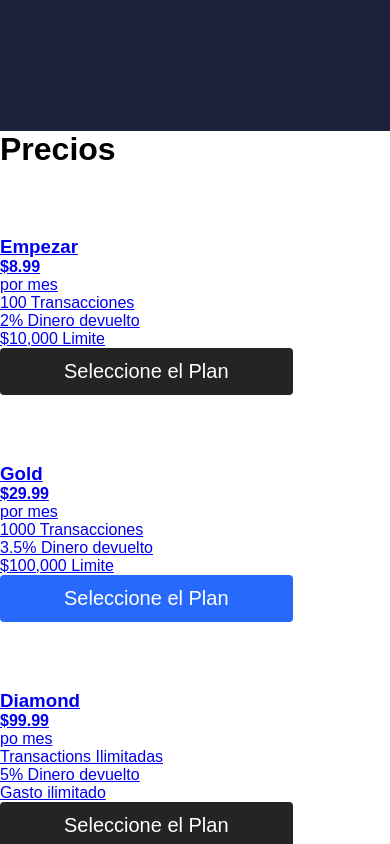
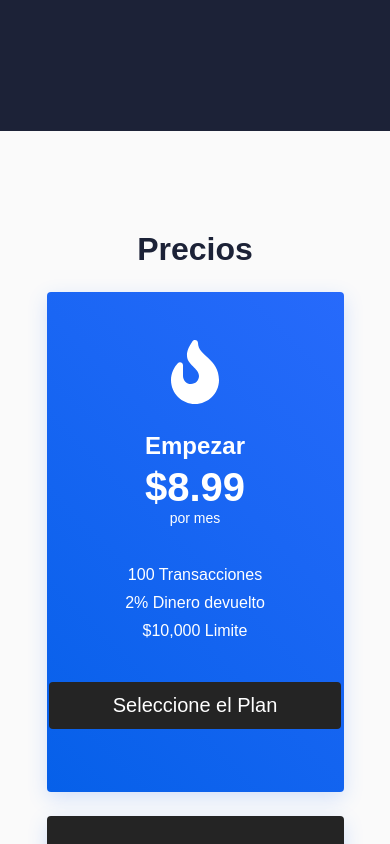
Before and after one commit to brammont/React-landingPage-app, a React (Create React App) app: page / in a window 390 px wide. Shown: the part 3520-4364 px from the top of the page. Built offline with nearby package versions, Linux system fonts and the light colour scheme.

Commit message:
agregando estilo css para el componenete pricing

```diff
--- a/src/components/Pricing.css
+++ b/src/components/Pricing.css
@@ -0,0 +1,122 @@
+.pricing__section {
+    padding: 100px 0 160px;
+    display: flex;
+    flex-direction: column;
+    justify-content: center;
+    background: #fafafa;
+  }
+
+  .pricing__container-card {
+    background: linear-gradient(45deg, #0660e9 0%, #276afb 100%);
+    box-shadow: 0 6px 20px rgba(56, 125, 255, 0.2);
+    width: 280px;
+    height: 500px;
+    text-decoration: none;
+    border-radius: 4px;
+  }
+
+  .pricing__container-card:nth-child(2) {
+    transform: scale(1.05);
+    background: #242424;
+  }
+
+  .pricing__container-card:hover {
+    transform: scale(1.06);
+    transition: all 0.3s ease-out;
+    color: #1c2237;
+  }
+
+  .pricing__container-card:nth-child(2) {
+    margin: 0 24px;
+  }
+
+  .pricing__container {
+    display: flex;
+    justify-content: center;
+    align-items: center;
+  }
+
+  .pricing__wrapper {
+    display: flex;
+    flex-direction: column;
+    align-items: start;
+    margin: 0 auto;
+  }
+
+  .pricing__heading {
+    color: #1c2237;
+    margin-bottom: 24px;
+  }
+
+  .pricing__container-cardInfo {
+    display: flex;
+    flex-direction: column;
+    height: 500px;
+    padding: 24px;
+    align-items: center;
+    color: #fff;
+  }
+
+  .pricing__container-cardInfo h3 {
+    margin-bottom: 5px;
+    font-size: 24px;
+  }
+
+  .pricing__container-cardInfo h4 {
+    font-size: 40px;
+  }
+
+  .pricing__container-cardInfo p {
+    font-size: 14px;
+    margin-bottom: 24px;
+  }
+
+  .pricing__container-features {
+    margin: 16px 0 32px;
+    list-style: none;
+  }
+
+  .pricing__container-features li {
+    margin-bottom: 10px;
+  }
+
+  .pricing__container-features {
+    display: flex;
+    flex-direction: column;
+    align-items: center;
+  }
+
+  .icon {
+    margin: 24px 0;
+  }
+
+  @media screen and (max-width: 960px) {
+    .pricing__container {
+      display: flex;
+      flex-direction: column;
+      justify-content: center;
+      align-items: center;
+      width: 100%;
+    }
+
+    .pricing__container-card {
+      width: 90%;
+    }
+
+    .pricing__wrapper {
+      margin: 0 30px;
+      display: flex;
+      flex-direction: column;
+      align-items: center;
+    }
+
+    .pricing__container-card:nth-child(2) {
+      transform: scale(1);
+      background: #242424;
+      margin: 24px;
+    }
+
+    .pricing__container-card:hover {
+      transform: none;
+    }
+  }
```
